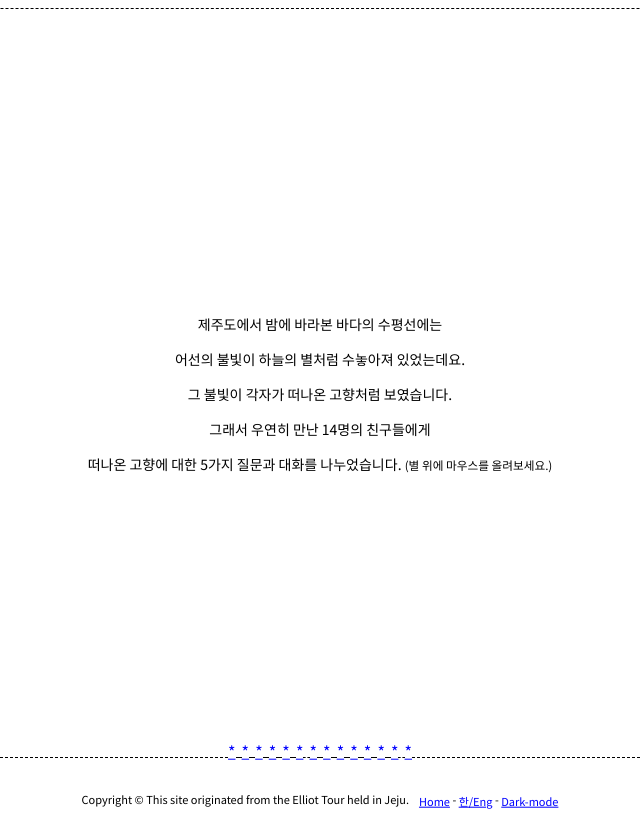
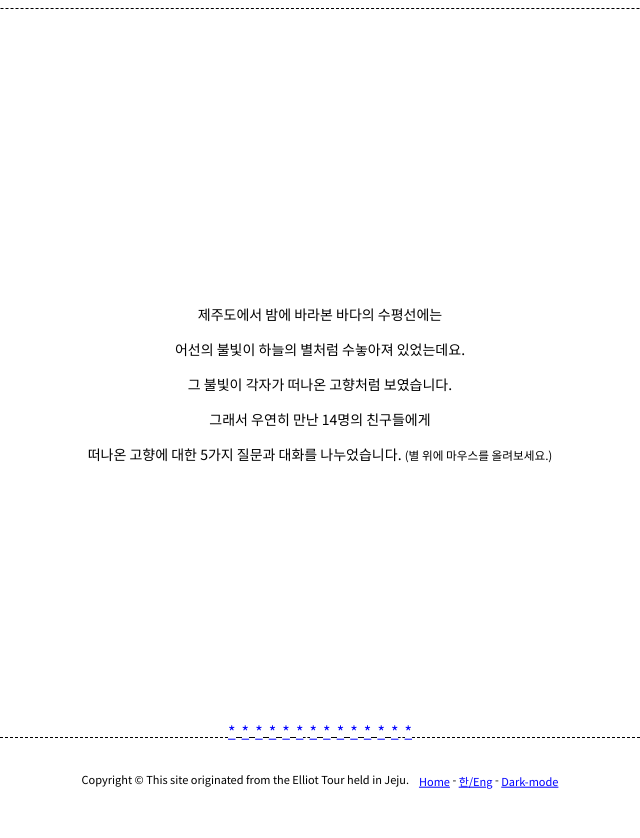
Before and after one commit to yonnwoo/WhereAreYouFrom, a plain HTML site: page index.html in a window 1280 px wide. Shown: the whole page, without its empty margins (320-960 px from the left). Drawn offline with Linux system fonts and the light colour scheme.

Commit message:
모바일에서 article-container의 최소 및 최대 높이를 720px에서 700px로 조정하여 레이아웃 개선

```diff
--- a/css/style.css
+++ b/css/style.css
@@ -62,8 +62,8 @@ header {
 }
 
 .article-container {
-  min-height: 720px; /* 글이 너무 짧을 때 최소 높이 */
-  max-height: 720px; /* 글이 아무리 길어도 800px까지만 커짐 */
+  min-height: 700px; /* 글이 너무 짧을 때 최소 높이 */
+  max-height: 700px; /* 글이 아무리 길어도 800px까지만 커짐 */
   overflow-y: auto;
   box-sizing: border-box; /* 3. 패딩과 테두리를 높이에 포함 (선택이지만 권장) */
   display: flex;
```
